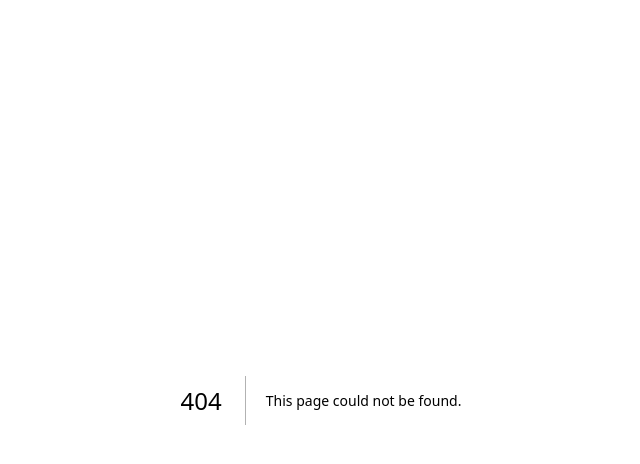
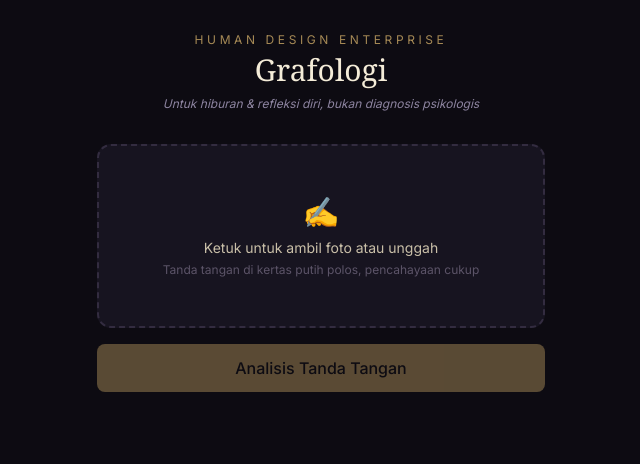
Before and after one commit to ziasuhendro-coder/human-design-enterprise, a Next.js app: page /id/panel/nomorologi/grafologi in a window 1280 px wide. Before the commit this address had no page. Shown: the top 464 px of the page, without its empty margins (319-959 px from the left). Built offline with nearby package versions, Linux system fonts and the light colour scheme; no server answers.

Commit message:
Create page.tsx

```diff
--- /dev/null
+++ b/app/id/panel/nomorologi/grafologi/page.tsx
@@ -0,0 +1,238 @@
+'use client';
+
+import { useState, useRef } from 'react';
+import { createClient } from '@/lib/supabase/client'; // sesuaikan path import supabase client di project kamu
+
+type HasilGrafologi = {
+  tekanan: string;
+  kemiringan: string;
+  ukuran: string;
+  kesan_karakter: string;
+};
+
+export default function GrafologiPanelPage() {
+  // NOTE: tabel hd_grafologi_readings belum ada di lib/types/database.types.ts (belum di-generate ulang)
+  const supabase = createClient() as any;
+  const fileInputRef = useRef<HTMLInputElement>(null);
+
+  const [previewUrl, setPreviewUrl] = useState<string | null>(null);
+  const [imageFile, setImageFile] = useState<File | null>(null);
+  const [analyzing, setAnalyzing] = useState(false);
+  const [hasil, setHasil] = useState<HasilGrafologi | null>(null);
+  const [saving, setSaving] = useState(false);
+  const [tersimpan, setTersimpan] = useState(false);
+  const [error, setError] = useState<string | null>(null);
+
+  function pilihFoto(e: React.ChangeEvent<HTMLInputElement>) {
+    const file = e.target.files?.[0];
+    if (!file) return;
+    setImageFile(file);
+    setPreviewUrl(URL.createObjectURL(file));
+    setHasil(null);
+    setTersimpan(false);
+    setError(null);
+  }
+
+  function fileKeBase64(file: File): Promise<{ base64: string; mediaType: string }> {
+    return new Promise((resolve, reject) => {
+      const reader = new FileReader();
+      reader.onload = () => {
+        const result = reader.result as string;
+        const base64 = result.split(',')[1];
+        resolve({ base64, mediaType: file.type });
+      };
+      reader.onerror = () => reject(new Error('Gagal membaca file'));
+      reader.readAsDataURL(file);
+    });
+  }
+
+  async function analisisTandaTangan() {
+    if (!imageFile) return;
+    setAnalyzing(true);
+    setError(null);
+
+    try {
+      const { base64, mediaType } = await fileKeBase64(imageFile);
+
+      const res = await fetch('/api/grafologi/analyze', {
+        method: 'POST',
+        headers: { 'Content-Type': 'application/json' },
+        body: JSON.stringify({ imageBase64: base64, mediaType }),
+      });
+
+      const data = await res.json();
+      if (!res.ok) {
+        setError(data.error ?? 'Gagal menganalisis tanda tangan.');
+        setAnalyzing(false);
+        return;
+      }
+
+      setHasil(data.hasil);
+    } catch {
+      setError('Terjadi kesalahan. Coba lagi.');
+    } finally {
+      setAnalyzing(false);
+    }
+  }
+
+  async function simpanHasil() {
+    if (!hasil || !imageFile) return;
+    setSaving(true);
+
+    const {
+      data: { user },
+    } = await supabase.auth.getUser();
+
+    if (!user) {
+      alert('Sesi login tidak ditemukan.');
+      setSaving(false);
+      return;
+    }
+
+    // Upload foto ke Supabase Storage bucket 'hd-signatures'
+    const namaFile = `${user.id}/${Date.now()}-${imageFile.name}`;
+    const { error: uploadError } = await supabase.storage
+      .from('hd-signatures')
+      .upload(namaFile, imageFile);
+
+    if (uploadError) {
+      alert('Gagal mengunggah foto.');
+      setSaving(false);
+      return;
+    }
+
+    const { data: urlData } = supabase.storage.from('hd-signatures').getPublicUrl(namaFile);
+
+    const { error: insertError } = await supabase.from('hd_grafologi_readings').insert({
+      user_id: user.id,
+      image_url: urlData.publicUrl,
+      result_data: hasil,
+    });
+
+    setSaving(false);
+    if (insertError) {
+      alert('Gagal menyimpan hasil.');
+      return;
+    }
+    setTersimpan(true);
+  }
+
+  function ulangiDariAwal() {
+    setImageFile(null);
+    setPreviewUrl(null);
+    setHasil(null);
+    setTersimpan(false);
+    setError(null);
+  }
+
+  return (
+    <div className="min-h-screen bg-[#0d0b12] text-[#ece6da] px-5 py-8">
+      <div className="mx-auto max-w-md">
+        <header className="mb-8 text-center">
+          <p className="text-xs tracking-[0.3em] uppercase text-[#a68a56] mb-1">
+            Human Design Enterprise
+          </p>
+          <h1 className="font-serif text-3xl text-[#f4ecd8]">Grafologi</h1>
+          <p className="text-xs text-[#8d84a0] mt-2 italic">
+            Untuk hiburan &amp; refleksi diri, bukan diagnosis psikologis
+          </p>
+        </header>
+
+        {/* ---------------- INPUT FOTO ---------------- */}
+        {!hasil && (
+          <div className="space-y-4">
+            {previewUrl ? (
+              <div className="rounded-lg border border-[#332c40] bg-white p-4">
+                <img src={previewUrl} alt="Preview tanda tangan" className="w-full h-auto rounded" />
+              </div>
+            ) : (
+              <button
+                onClick={() => fileInputRef.current?.click()}
+                className="w-full rounded-xl border-2 border-dashed border-[#332c40] bg-[#171420] py-12 text-center"
+              >
+                <p className="text-3xl mb-2">✍️</p>
+                <p className="text-sm text-[#c9bfa8]">Ketuk untuk ambil foto atau unggah</p>
+                <p className="text-xs text-[#5c5468] mt-1">Tanda tangan di kertas putih polos, pencahayaan cukup</p>
+              </button>
+            )}
+
+            <input
+              ref={fileInputRef}
+              type="file"
+              accept="image/*"
+              capture="environment"
+              onChange={pilihFoto}
+              className="hidden"
+            />
+
+            {previewUrl && (
+              <button
+                onClick={() => fileInputRef.current?.click()}
+                className="w-full rounded-lg border border-[#332c40] text-[#c9bfa8] py-2 text-sm"
+              >
+                Ganti Foto
+              </button>
+            )}
+
+            {error && <p className="text-sm text-red-400 text-center">{error}</p>}
+
+            <button
+              onClick={analisisTandaTangan}
+              disabled={!imageFile || analyzing}
+              className="w-full rounded-lg bg-[#a68a56] text-[#0d0b12] font-medium py-3 disabled:opacity-50"
+            >
+              {analyzing ? 'Menganalisis...' : 'Analisis Tanda Tangan'}
+            </button>
+          </div>
+        )}
+
+        {/* ---------------- HASIL ---------------- */}
+        {hasil && (
+          <div className="space-y-4">
+            {previewUrl && (
+              <div className="rounded-lg border border-[#332c40] bg-white p-3">
+                <img src={previewUrl} alt="Tanda tangan" className="w-full h-auto rounded max-h-40 object-contain" />
+              </div>
+            )}
+
+            <div className="rounded-lg border border-[#332c40] bg-[#171420] px-4 py-4">
+              <p className="text-xs uppercase tracking-widest text-[#8d84a0] mb-1">Tekanan</p>
+              <p className="text-sm text-[#c9bfa8]">{hasil.tekanan}</p>
+            </div>
+            <div className="rounded-lg border border-[#332c40] bg-[#171420] px-4 py-4">
+              <p className="text-xs uppercase tracking-widest text-[#8d84a0] mb-1">Kemiringan</p>
+              <p className="text-sm text-[#c9bfa8]">{hasil.kemiringan}</p>
+            </div>
+            <div className="rounded-lg border border-[#332c40] bg-[#171420] px-4 py-4">
+              <p className="text-xs uppercase tracking-widest text-[#8d84a0] mb-1">Ukuran</p>
+              <p className="text-sm text-[#c9bfa8]">{hasil.ukuran}</p>
+            </div>
+            <div className="rounded-xl border border-[#a68a56] bg-[#221c2c] px-5 py-5">
+              <p className="text-xs uppercase tracking-widest text-[#8d84a0] mb-2">Kesan Karakter</p>
+              <p className="text-sm text-[#f4ecd8]">{hasil.kesan_karakter}</p>
+            </div>
+
+            {!tersimpan ? (
+              <button
+                onClick={simpanHasil}
+                disabled={saving}
+                className="w-full rounded-lg border border-[#a68a56] text-[#a68a56] font-medium py-3 disabled:opacity-50"
+              >
+                {saving ? 'Menyimpan...' : 'Simpan Hasil'}
+              </button>
+            ) : (
+              <p className="text-center text-sm text-[#8d84a0]">✓ Tersimpan di riwayat</p>
+            )}
+
+            <button
+              onClick={ulangiDariAwal}
+              className="w-full rounded-lg text-[#8d84a0] py-2 text-sm"
+            >
+              Analisis Tanda Tangan Lain
+            </button>
+          </div>
+        )}
+      </div>
+    </div>
+  );
+}
```
